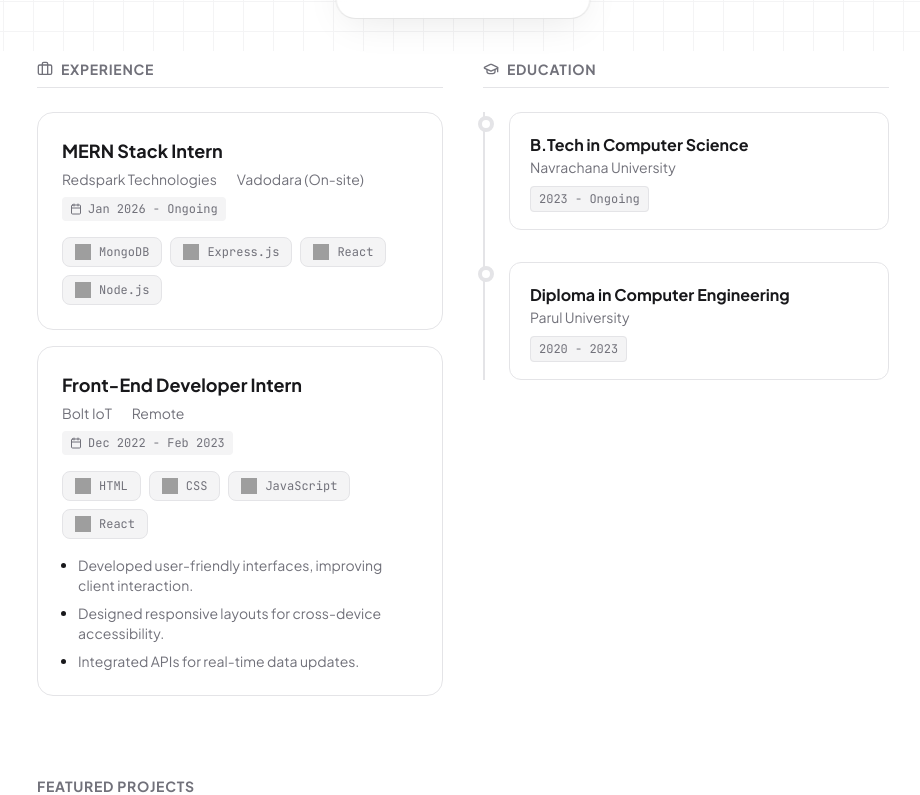
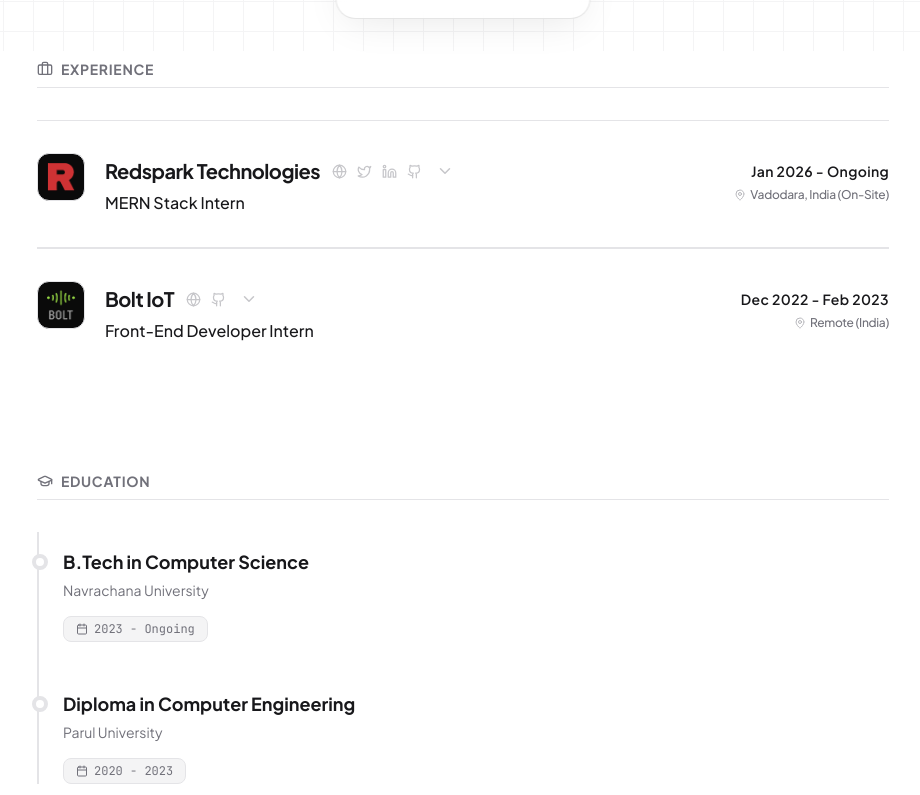
Before and after one commit to shubham-pathak1/portfolio, a React (Vite) app: page / in a window 1280 px wide. Shown: the part 749-1544 px from the top of the page, without its empty margins (177-1097 px from the left). Built offline with nearby package versions, Linux system fonts and the light colour scheme; grey boxes are pictures that could not be loaded.

Commit message:
updated experience section

```diff
--- a/src/components/sections/Experience.tsx
+++ b/src/components/sections/Experience.tsx
@@ -1,138 +1,236 @@
-import { motion } from "framer-motion";
-import { Briefcase, Calendar, GraduationCap } from "lucide-react";
+import { useState } from "react";
+import { motion, AnimatePresence } from "framer-motion";
+import {
+    Briefcase,
+    Calendar,
+    GraduationCap,
+    ChevronDown,
+    ChevronUp,
+    Globe,
+    Twitter,
+    Linkedin,
+    Github,
+    MapPin
+} from "lucide-react";
+
+import redsparkLogo from "../../assets/redspark.png";
+import boltLogo from "../../assets/bolt-iot.png";
+
+const experiences = [
+    {
+        id: "redspark",
+        company: "Redspark Technologies",
+        role: "MERN Stack Intern",
+        location: "Vadodara, India (On-Site)",
+        duration: "Jan 2026 - Ongoing",
+        logo: redsparkLogo,
+        socials: {
+            website: "https://redsparkinfo.com/",
+            twitter: "#",
+            linkedin: "#",
+            github: "#"
+        },
+        technologies: [
+            { name: "MongoDB", icon: "https://cdn.jsdelivr.net/gh/devicons/devicon/icons/mongodb/mongodb-original.svg" },
+            { name: "Express.js", icon: "https://www.vectorlogo.zone/logos/expressjs/expressjs-icon.svg" },
+            { name: "React", icon: "https://cdn.jsdelivr.net/gh/devicons/devicon/icons/react/react-original.svg" },
+            { name: "Node.js", icon: "https://cdn.jsdelivr.net/gh/devicons/devicon/icons/nodejs/nodejs-original.svg" }
+        ],
+        description: [
+            "Actively learning and implementing MERN stack solutions for various projects.",
+            "Collaborating with the development team on building scalable web applications.",
+            "Participating in code reviews and architectural discussions."
+        ]
+    },
+    {
+        id: "bolt",
+        company: "Bolt IoT",
+        role: "Front-End Developer Intern",
+        location: "Remote (India)",
+        duration: "Dec 2022 - Feb 2023",
+        logo: boltLogo,
+        socials: {
+            website: "https://www.boltiot.com/",
+            github: "#"
+        },
+        technologies: [
+            { name: "HTML5", icon: "https://cdn.jsdelivr.net/gh/devicons/devicon/icons/html5/html5-original.svg" },
+            { name: "CSS3", icon: "https://cdn.jsdelivr.net/gh/devicons/devicon/icons/css3/css3-original.svg" },
+            { name: "JavaScript", icon: "https://cdn.jsdelivr.net/gh/devicons/devicon/icons/javascript/javascript-original.svg" },
+            { name: "React", icon: "https://cdn.jsdelivr.net/gh/devicons/devicon/icons/react/react-original.svg" }
+        ],
+        description: [
+            "Developed user-friendly interfaces, improving client interaction.",
+            "Designed responsive layouts for cross-device accessibility.",
+            "Integrated APIs for real-time data updates."
+        ]
+    }
+];
+
+const ExperienceItem = ({ exp }: { exp: typeof experiences[0] }) => {
+    const [isExpanded, setIsExpanded] = useState(false);
+
+    return (
+        <div className="border-b border-border last:border-0 py-8 group">
+            <div
+                className="flex items-start gap-5 cursor-pointer"
+                onClick={() => setIsExpanded(!isExpanded)}
+            >
+                {/* Logo Placeholder */}
+                <div className="w-12 h-12 rounded-xl bg-[#0a0a0a] border border-border flex-shrink-0 flex items-center justify-center overflow-hidden p-2">
+                    {exp.logo ? (
+                        <img src={exp.logo} alt={exp.company} className="w-full h-full object-contain" />
+                    ) : (
+                        <div className="text-text-primary/10 font-bold select-none text-[8px] leading-tight flex flex-col items-center">
+                            <Briefcase size={16} className="mb-1 opacity-20" />
+                            {exp.company.split(' ')[0]}
+                        </div>
+                    )}
+                </div>
+
+                {/* Main Info */}
+                <div className="flex-grow pt-1">
+                    <div className="flex items-center gap-3 mb-1.5">
+                        <h3 className="text-xl font-bold text-text-primary tracking-tight">{exp.company}</h3>
+                        <div className="flex items-center gap-2.5 text-text-secondary opacity-40 group-hover:opacity-100 transition-opacity">
+                            {exp.socials.website && (
+                                <a
+                                    href={exp.socials.website}
+                                    target="_blank"
+                                    rel="noopener noreferrer"
+                                    onClick={(e) => e.stopPropagation()}
+                                    className="hover:text-text-primary transition-colors"
+                                >
+                                    <Globe size={15} />
+                                </a>
+                            )}
+                            {exp.socials.twitter && <Twitter size={15} className="hover:text-text-primary transition-colors" />}
+                            {exp.socials.linkedin && <Linkedin size={15} className="hover:text-text-primary transition-colors" />}
+                            {exp.socials.github && <Github size={15} className="hover:text-text-primary transition-colors" />}
+                            <div className="ml-1 transition-transform duration-300">
+                                {isExpanded ? <ChevronUp size={18} /> : <ChevronDown size={18} />}
+                            </div>
+                        </div>
+                    </div>
+                    <div className="text-base text-text-secondary/80 font-medium">{exp.role}</div>
+                </div>
+
+                {/* Right Side: Date & Location */}
+                <div className="flex flex-col items-end text-right pt-2 shrink-0">
+                    <div className="text-[13px] sm:text-sm font-semibold text-text-primary/90 mb-1.5 tracking-wide">{exp.duration}</div>
+                    <div className="text-[11px] sm:text-xs text-text-secondary font-medium tracking-tight flex items-center gap-1 justify-end">
+                        <MapPin size={12} className="opacity-50" />
+                        {exp.location}
+                    </div>
+                </div>
+            </div>
+
+            {/* Expanded Content */}
+            <AnimatePresence>
+                {isExpanded && (
+                    <motion.div
+                        initial={{ height: 0, opacity: 0 }}
+                        animate={{ height: "auto", opacity: 1 }}
+                        exit={{ height: 0, opacity: 0 }}
+                        transition={{ duration: 0.3, ease: [0.23, 1, 0.32, 1] }}
+                        className="overflow-hidden"
+                    >
+                        <div className="pt-8 pl-0 sm:pl-[84px]">
+                            {/* Technologies */}
+                            <div className="mb-8">
+                                <h4 className="text-base font-bold text-text-primary mb-5 tracking-tight">Technologies & Tools</h4>
+                                <div className="flex flex-wrap gap-3">
+                                    {exp.technologies.map((tech) => (
+                                        <div
+                                            key={tech.name}
+                                            className="flex items-center gap-2.5 px-4 py-2 rounded-lg border border-dashed border-border bg-surface/30 text-sm font-medium text-text-secondary/90 hover:border-text-secondary transition-colors"
+                                        >
+                                            <img src={tech.icon} alt={tech.name} className="w-4 h-4" />
+                                            {tech.name}
+                                        </div>
+                                    ))}
+                                </div>
+                            </div>
+
+                            {/* Description Points */}
+                            <ul className="space-y-4">
+                                {exp.description.map((point, idx) => (
+                                    <li key={idx} className="flex gap-4 text-[15px] text-text-secondary leading-relaxed font-medium">
+                                        <div className="mt-2 w-1.5 h-1.5 bg-text-primary shrink-0 opacity-80" />
+                                        <span>{point}</span>
+                                    </li>
+                                ))}
+                            </ul>
+                        </div>
+                    </motion.div>
+                )}
+            </AnimatePresence>
+        </div>
+    );
+};
 
 export const Experience = () => {
     return (
-        <section className="grid grid-cols-1 md:grid-cols-2 gap-10 mb-20">
-
+        <section className="flex flex-col gap-24 mb-32">
             {/* Experience Column */}
             <motion.div
-                initial={{ x: -20, opacity: 0 }}
-                whileInView={{ x: 0, opacity: 1 }}
+                initial={{ y: 20, opacity: 0 }}
+                whileInView={{ y: 0, opacity: 1 }}
                 viewport={{ once: true }}
                 transition={{ delay: 0.2 }}
             >
-                <div className="flex items-center gap-2 mb-6 text-sm font-bold uppercase tracking-wider text-text-secondary border-b border-border pb-2">
+                <div className="flex items-center gap-2 mb-8 text-sm font-bold uppercase tracking-wider text-text-secondary border-b border-border pb-2">
                     <Briefcase size={16} />
                     Experience
                 </div>
 
-                <div className="space-y-4">
-                    <div className="p-6 rounded-2xl bg-surface border border-border hover:border-text-secondary/50 transition-colors group">
-                        <div className="flex flex-col gap-1 mb-4">
-                            <h3 className="text-lg font-bold text-text-primary">MERN Stack Intern</h3>
-                            <div className="flex items-center gap-2 text-sm text-text-secondary">
-                                <span>Redspark Technologies</span>
-                                <span className="w-1 h-1 rounded-full bg-text-secondary/50" />
-                                <span>Vadodara (On-site)</span>
-                            </div>
-                            <div className="flex items-center gap-1.5 text-xs font-mono text-text-secondary bg-surface-hover w-fit px-2 py-1 rounded mt-1">
-                                <Calendar size={12} />
-                                Jan 2026 - Ongoing
-                            </div>
-                        </div>
-
-                        <div className="flex gap-2 flex-wrap group/skills">
-                            <span className="tech-tool-pill flex items-center gap-2 px-3 py-1.5 rounded-lg bg-surface-hover border border-border text-xs font-mono text-text-secondary transition-opacity duration-300 group-hover/skills:opacity-40 hover:!opacity-100">
-                                <img src="https://cdn.jsdelivr.net/gh/devicons/devicon/icons/mongodb/mongodb-original.svg" className="w-4 h-4" alt="MongoDB" />
-                                MongoDB
-                            </span>
-                            <span className="tech-tool-pill flex items-center gap-2 px-3 py-1.5 rounded-lg bg-surface-hover border border-border text-xs font-mono text-text-secondary transition-opacity duration-300 group-hover/skills:opacity-40 hover:!opacity-100">
-                                <img src="https://www.vectorlogo.zone/logos/expressjs/expressjs-icon.svg" className="w-4 h-4" alt="Express" />
-                                Express.js
-                            </span>
-                            <span className="tech-tool-pill flex items-center gap-2 px-3 py-1.5 rounded-lg bg-surface-hover border border-border text-xs font-mono text-text-secondary transition-opacity duration-300 group-hover/skills:opacity-40 hover:!opacity-100">
-                                <img src="https://cdn.jsdelivr.net/gh/devicons/devicon/icons/react/react-original.svg" className="w-4 h-4" alt="React" />
-                                React
-                            </span>
-                            <span className="tech-tool-pill flex items-center gap-2 px-3 py-1.5 rounded-lg bg-surface-hover border border-border text-xs font-mono text-text-secondary transition-opacity duration-300 group-hover/skills:opacity-40 hover:!opacity-100">
-                                <img src="https://cdn.jsdelivr.net/gh/devicons/devicon/icons/nodejs/nodejs-original.svg" className="w-4 h-4" alt="Node" />
-                                Node.js
-                            </span>
-                        </div>
-                    </div>
-
-                    <div className="p-6 rounded-2xl bg-surface border border-border hover:border-text-secondary/50 transition-colors group">
-                        <div className="flex flex-col gap-1 mb-4">
-                            <h3 className="text-lg font-bold text-text-primary">Front-End Developer Intern</h3>
-                            <div className="flex items-center gap-2 text-sm text-text-secondary">
-                                <span>Bolt IoT</span>
-                                <span className="w-1 h-1 rounded-full bg-text-secondary/50" />
-                                <span>Remote</span>
-                            </div>
-                            <div className="flex items-center gap-1.5 text-xs font-mono text-text-secondary bg-surface-hover w-fit px-2 py-1 rounded mt-1">
-                                <Calendar size={12} />
-                                Dec 2022 - Feb 2023
-                            </div>
-                        </div>
-
-                        <div className="flex gap-2 flex-wrap mb-4 group/skills">
-                            <span className="tech-tool-pill flex items-center gap-2 px-3 py-1.5 rounded-lg bg-surface-hover border border-border text-xs font-mono text-text-secondary transition-opacity duration-300 group-hover/skills:opacity-40 hover:!opacity-100">
-                                <img src="https://cdn.jsdelivr.net/gh/devicons/devicon/icons/html5/html5-original.svg" className="w-4 h-4" alt="HTML" />
-                                HTML
-                            </span>
-                            <span className="tech-tool-pill flex items-center gap-2 px-3 py-1.5 rounded-lg bg-surface-hover border border-border text-xs font-mono text-text-secondary transition-opacity duration-300 group-hover/skills:opacity-40 hover:!opacity-100">
-                                <img src="https://cdn.jsdelivr.net/gh/devicons/devicon/icons/css3/css3-original.svg" className="w-4 h-4" alt="CSS" />
-                                CSS
-                            </span>
-                            <span className="tech-tool-pill flex items-center gap-2 px-3 py-1.5 rounded-lg bg-surface-hover border border-border text-xs font-mono text-text-secondary transition-opacity duration-300 group-hover/skills:opacity-40 hover:!opacity-100">
-                                <img src="https://cdn.jsdelivr.net/gh/devicons/devicon/icons/javascript/javascript-original.svg" className="w-4 h-4" alt="JS" />
-                                JavaScript
-                            </span>
-                            <span className="tech-tool-pill flex items-center gap-2 px-3 py-1.5 rounded-lg bg-surface-hover border border-border text-xs font-mono text-text-secondary transition-opacity duration-300 group-hover/skills:opacity-40 hover:!opacity-100">
-                                <img src="https://cdn.jsdelivr.net/gh/devicons/devicon/icons/react/react-original.svg" className="w-4 h-4" alt="React" />
-                                React
-                            </span>
-                        </div>
-
-                        <ul className="space-y-2 text-sm text-text-secondary list-disc pl-4 marker:text-text-primary">
-                            <li>Developed user-friendly interfaces, improving client interaction.</li>
-                            <li>Designed responsive layouts for cross-device accessibility.</li>
-                            <li>Integrated APIs for real-time data updates.</li>
-                        </ul>
-                    </div>
+                <div className="divide-y divide-border border-t border-border">
+                    {experiences.map((exp) => (
+                        <ExperienceItem key={exp.id} exp={exp} />
+                    ))}
                 </div>
             </motion.div>
 
             {/* Education Column */}
             <motion.div
-                initial={{ x: 20, opacity: 0 }}
-                whileInView={{ x: 0, opacity: 1 }}
+                initial={{ y: 20, opacity: 0 }}
+                whileInView={{ y: 0, opacity: 1 }}
                 viewport={{ once: true }}
                 transition={{ delay: 0.4 }}
             >
-                <div className="flex items-center gap-2 mb-6 text-sm font-bold uppercase tracking-wider text-text-secondary border-b border-border pb-2">
+                <div className="flex items-center gap-2 mb-8 text-sm font-bold uppercase tracking-wider text-text-secondary border-b border-border pb-2">
                     <GraduationCap size={16} />
                     Education
                 </div>
 
-                <div className="relative pl-6 border-l-2 border-border space-y-8">
+                <div className="relative pl-6 border-l-2 border-border space-y-12 pt-4">
                     {/* Item 1 */}
                     <div className="relative group">
-                        <div className="absolute -left-[31px] top-1 w-4 h-4 rounded-full bg-surface border-4 border-border transition-all duration-300 group-hover:scale-125 group-hover:border-text-primary" />
-                        <div className="p-5 rounded-xl bg-surface border border-border">
-                            <div className="font-bold text-text-primary">B.Tech in Computer Science</div>
-                            <div className="text-sm text-text-secondary mb-2">Navrachana University</div>
-                            <span className="text-xs font-mono px-2 py-1 rounded bg-surface-hover border border-border text-text-secondary">
+                        <div className="absolute -left-[31px] top-1.5 w-4 h-4 rounded-full bg-bg border-4 border-border transition-all duration-300 group-hover:scale-125 group-hover:border-text-primary" />
+                        <div className="relative">
+                            <div className="font-bold text-text-primary text-lg mb-1">B.Tech in Computer Science</div>
+                            <div className="text-sm text-text-secondary mb-4">Navrachana University</div>
+                            <div className="inline-flex items-center gap-1.5 px-3 py-1 rounded-lg bg-surface-hover border border-border text-xs font-mono text-text-secondary">
+                                <Calendar size={12} />
                                 2023 - Ongoing
-                            </span>
+                            </div>
                         </div>
                     </div>
 
                     {/* Item 2 */}
                     <div className="relative group">
-                        <div className="absolute -left-[31px] top-1 w-4 h-4 rounded-full bg-surface border-4 border-border transition-all duration-300 group-hover:scale-125 group-hover:border-text-primary" />
-                        <div className="p-5 rounded-xl bg-surface border border-border">
-                            <div className="font-bold text-text-primary">Diploma in Computer Engineering</div>
-                            <div className="text-sm text-text-secondary mb-2">Parul University</div>
-                            <span className="text-xs font-mono px-2 py-1 rounded bg-surface-hover border border-border text-text-secondary">
+                        <div className="absolute -left-[31px] top-1.5 w-4 h-4 rounded-full bg-bg border-4 border-border transition-all duration-300 group-hover:scale-125 group-hover:border-text-primary" />
+                        <div className="relative">
+                            <div className="font-bold text-text-primary text-lg mb-1">Diploma in Computer Engineering</div>
+                            <div className="text-sm text-text-secondary mb-4">Parul University</div>
+                            <div className="inline-flex items-center gap-1.5 px-3 py-1 rounded-lg bg-surface-hover border border-border text-xs font-mono text-text-secondary">
+                                <Calendar size={12} />
                                 2020 - 2023
-                            </span>
+                            </div>
                         </div>
                     </div>
                 </div>
             </motion.div>
-
         </section>
     );
 };
```
Also changed, not shown: src/assets/bolt-iot.png (added), src/assets/redspark.png (added).
